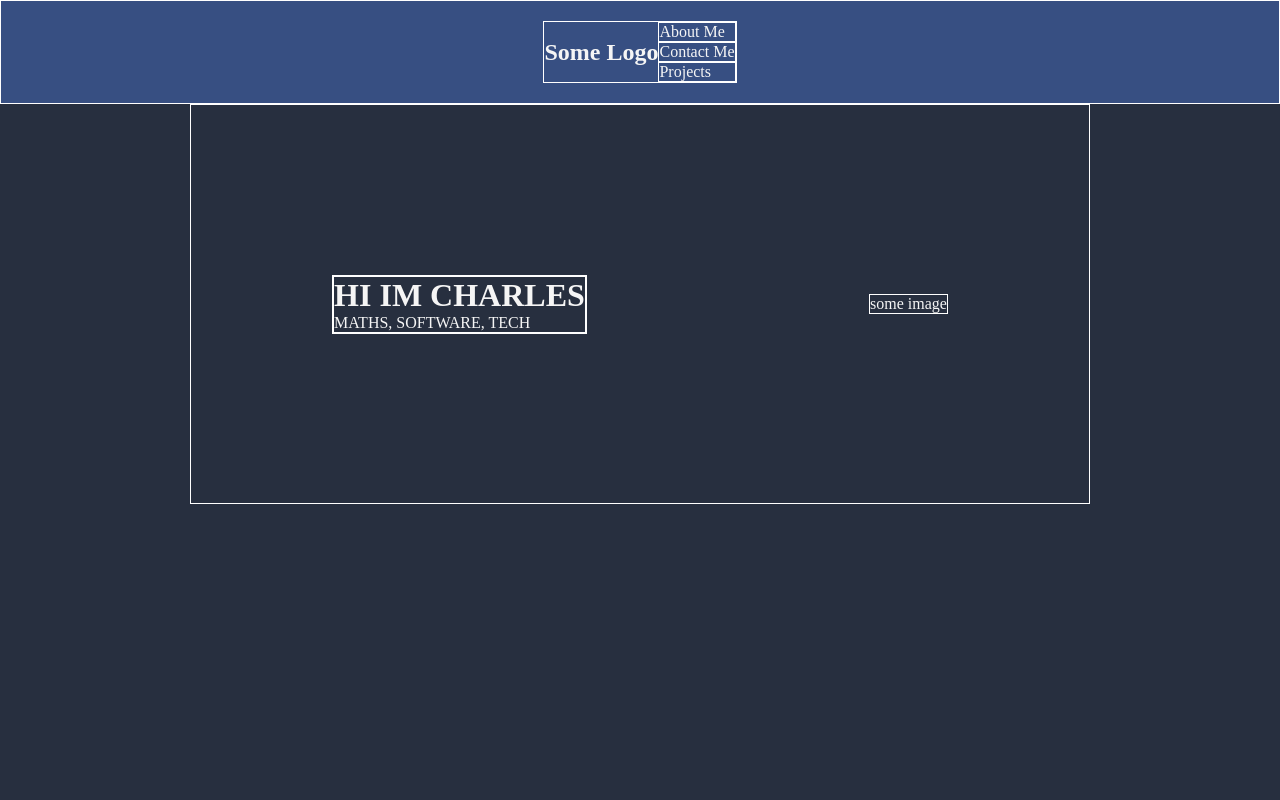
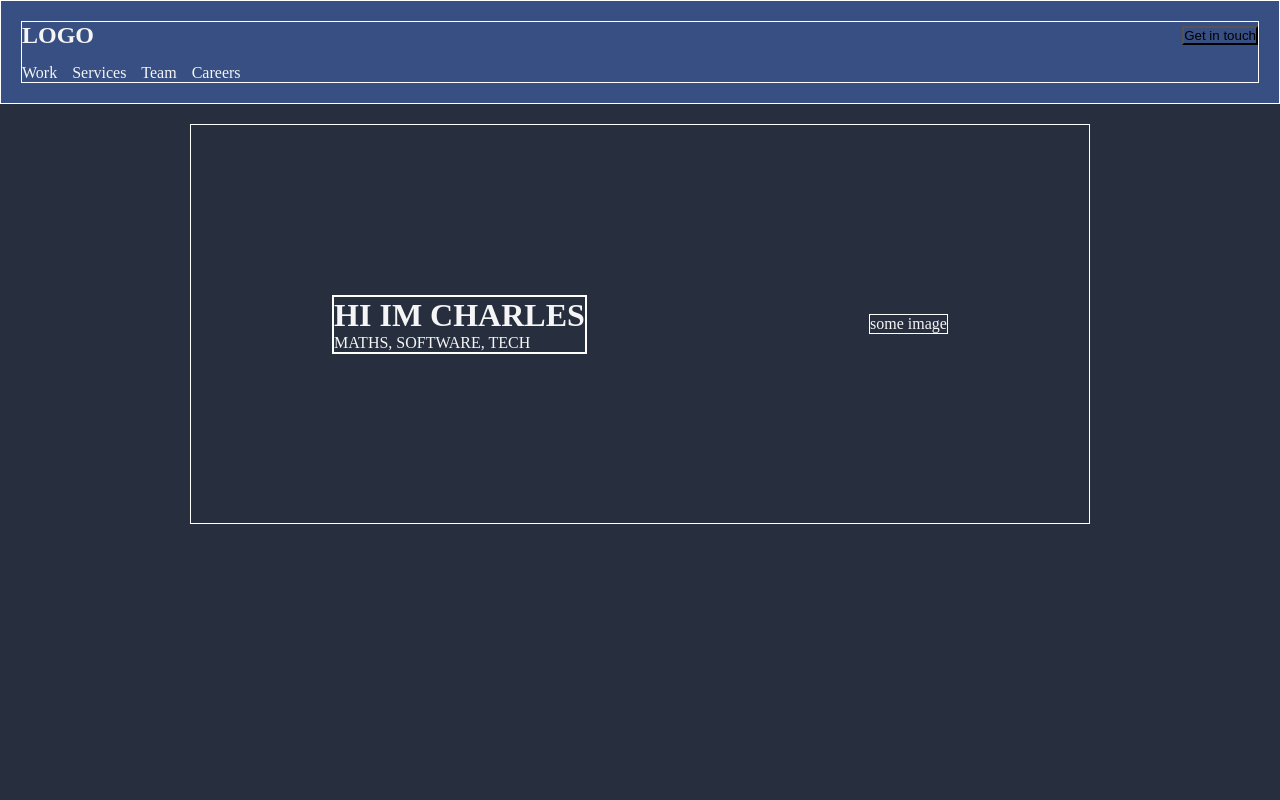
Before and after one commit to charlmaths/Personal_Landing_Page, a plain HTML site: page index.html in a window 1280 px wide. Shown: the top 800 px of the page. Drawn offline with Linux system fonts and the light colour scheme.

Commit message:
Changed CSS - need to update it

```diff
--- a/index.html
+++ b/index.html
@@ -8,17 +8,27 @@
   </head>
   <body>
     <div class="wrapper">
-      <!-- ######## Header ######### -->
-      <div class="pageheader-container">
+      <header class="page-header">
         <nav>
-          <h2>Some Logo</h2>
+          <h2 class="logo">LOGO</h2>
           <ul>
-            <div class="about-me">About Me</div>
-            <div class="contact">Contact Me</div>
-            <div class="projects">Projects</div>
+            <li>
+              <a href="">Work</a>
+            </li>
+            <li>
+              <a href="">Services</a>
+            </li>
+            <li>
+              <a href="">Team</a>
+            </li>
+            <li>
+              <a href="">Careers</a>
+            </li>
           </ul>
+          <button class="cta-contact">Get in touch</button>
         </nav>
-      </div>
+      </header>
+
 
       <!-- ####### Main ####### -->
       <div class="mainpage-container">
--- a/styles.css
+++ b/styles.css
@@ -14,53 +14,54 @@ a {
   color: inherit;
 }
 
+button {
+  background: none;
+  outline: none;
+  cursor: pointer;
+}
+
 .wrapper {
   display: flex;
   flex-direction: column;
   min-height: 100vh;
 }
 
+.wrapper > * {
+  padding: 20px;
+}
 
-/* First is to create the flex container for navigation container - this is the 'box' that surrounds menu bar */
-.pageheader-container {
+
+/* ##### HEADER ###### */
+/* Header background - not a flexbox */
+.page-header {
     border: 1px solid #fff;  /* For debugging */
     color: whitesmoke;
     background: #374f82;
-    padding: 20px 0;
-    display: flex;
-    justify-content: center;
+    /* display: flex; */
 }
 
-/* Another container inside the container above - this container is for the items */
-.pageheader-container nav {
-    border: 1px solid #fff;  /* For debugging */
+/* Header Navigations - this will be a flexbox container */
+.page-header nav {
     display: flex;
     flex-wrap: wrap;
     justify-content: space-between;
     align-items: center;
-    /* flex-grow: 1; */
+    border: 1px solid #fff;  /* For debugging */
+}
+
+/* This is for the list - we are making it as a flexbox container as well */
+.page-header ul {
+    display: flex;
+    order: 1;
+    width: 100%;
+    margin-top: 15px;
+}
+
+.page-header ul li:not(:last-child) {
+  padding-right: 15px;
 }
 
 
-/* Items of Navigation bar below */
-
-.links {
-    border: 1px solid #fff;  /* For debugging */
-    display: flex;
-    justify-content: flex-end;
-}
-
-.about-me {
-    border: 1px solid #fff;  /* For debugging */
-}
-
-.contact {
-    border: 1px solid #fff;  /* For debugging */
-}
-
-.projects {
-    border: 1px solid #fff;  /* For debugging */
-}
 
 /* Header */
 
```
